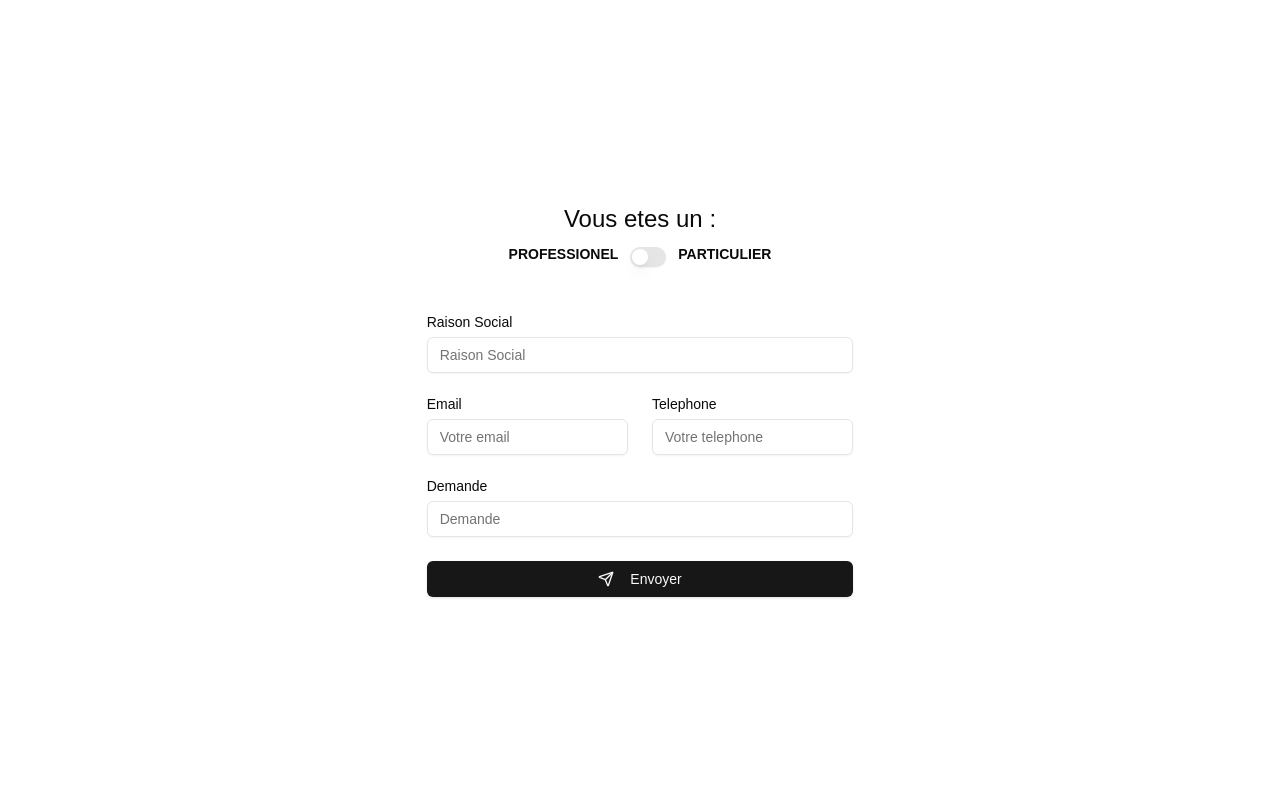
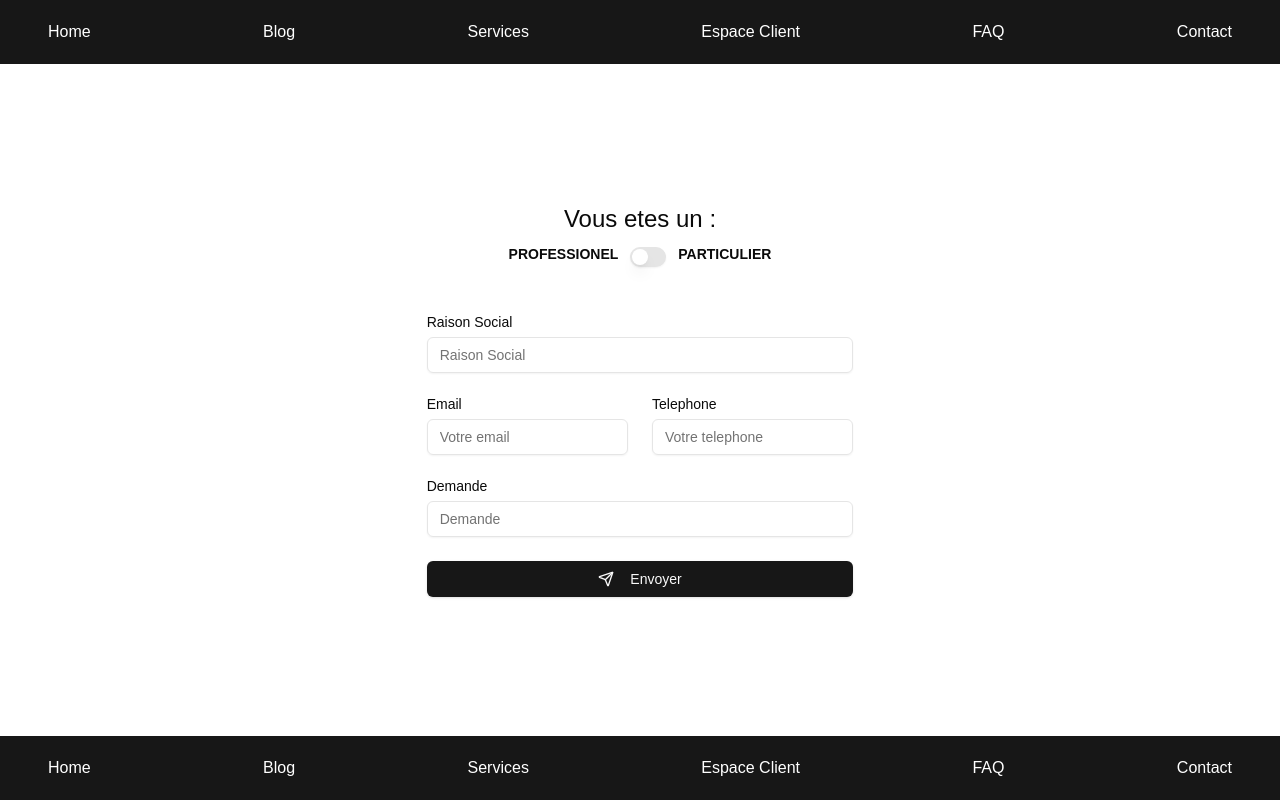
Before and after one commit to DanyDeCarvalho/a-toute, a Next.js app: page /contact in a window 1280 px wide. Built offline with nearby package versions, Linux system fonts and the light colour scheme.

Commit message:
ajout navbar et footer a retravailler et ajout de class css sur le layout

```diff
--- a/src/app/contact/page.js
+++ b/src/app/contact/page.js
@@ -4,7 +4,7 @@ import SwitchForms from "@/components/contact/SwitchForms";
 
 export default async function ContactPage() {
   return (
-    <main className="w-full h-screen flex items-center justify-center">
+    <main className="  w-full h-full flex flex-col items-center justify-center">
       <SwitchForms />
     </main>
   );
--- a/src/app/layout.js
+++ b/src/app/layout.js
@@ -1,5 +1,7 @@
 import localFont from "next/font/local";
 import "./globals.css";
+import Navbar from "@/components/Navbar";
+import Footer from "@/components/Footer";
 
 const geistSans = localFont({
   src: "./fonts/GeistVF.woff",
@@ -21,9 +23,13 @@ export default function RootLayout({ children }) {
   return (
     <html lang="en">
       <body
-        className={`${geistSans.variable} ${geistMono.variable} antialiased`}
+        className={`${geistSans.variable} ${geistMono.variable} antialiased flex flex-col justify-between h-screen`}
       >
-        {children}
+        <div className="flex flex-col min-h-screen">
+          <Navbar />
+          <main className="flex-grow">{children}</main>
+          <Footer />
+        </div>
       </body>
     </html>
   );
--- /dev/null
+++ b/src/components/Footer.js
@@ -0,0 +1,28 @@
+'use client';
+
+import Link  from "next/link";
+
+export default function Footer() {
+    return (
+        <footer className="flex pl-12 pr-12 items-center justify-between w-dwh h-16 bg-neutral-900 text-white">
+        <Link href="/">
+            <p className="text-white">Home</p>
+        </Link>
+        <Link href="/blog">
+            <p className="text-white">Blog</p>
+        </Link>
+        <Link href="/services">
+            <p className="text-white">Services</p>
+        </Link>
+        <Link href="/espace-client">
+            <p className="text-white">Espace Client</p>
+        </Link>
+        <Link href="/faq">
+            <p className="text-white">FAQ</p>
+        </Link>
+        <Link href="/contact">
+            <p className="text-white">Contact</p>
+        </Link>
+        </footer>
+    );
+    }
--- /dev/null
+++ b/src/components/Navbar.js
@@ -0,0 +1,27 @@
+"use client";
+import Link  from "next/link";
+
+export default function Navbar() {
+  return (
+    <nav className="flex pl-12 pr-12 items-center justify-between w-dwh h-16 bg-neutral-900 text-white">
+      <Link href="/">
+        <p className="text-white">Home</p>
+      </Link>
+      <Link href="/blog">
+        <p className="text-white">Blog</p>
+      </Link>
+      <Link href="/services">
+        <p className="text-white">Services</p>
+      </Link>
+      <Link href="/espace-client">
+        <p className="text-white">Espace Client</p>
+      </Link>
+      <Link href="/faq">
+        <p className="text-white">FAQ</p>
+      </Link>
+      <Link href="/contact">
+        <p className="text-white">Contact</p>
+      </Link>
+    </nav>
+  );
+}
```
